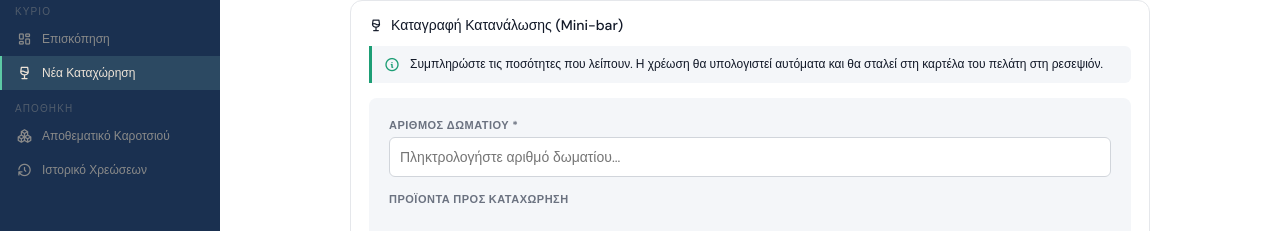
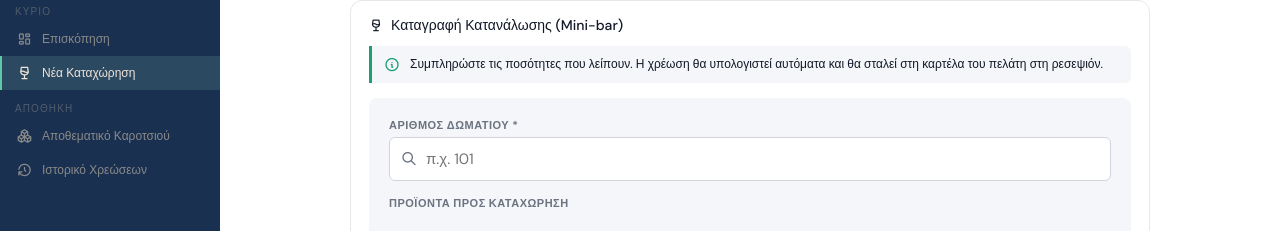
Before and after one commit to PanagiwthsSen/HotelSystem, a website built with Vite: page pages/minibar.html in a window 1280 px wide. Both pictures are taken after a click on the element "Νέα Καταχώρηση". Shown: the part 77-308 px from the top of the page. Built offline with nearby package versions, Linux system fonts and the light colour scheme; some packages are replaced by stand-ins of ours; no server answers; the database is empty.

Commit message:
minibar searchbar

```diff
--- a/pages/minibar.html
+++ b/pages/minibar.html
@@ -91,8 +91,11 @@
       <div class="form-grid" style="margin-top:15px; background: var(--color-background-secondary); padding: 20px; border-radius: 8px;">
         <div class="fg" style="grid-column: 1 / -1;">
             <label>Αριθμός Δωματίου *</label>
-            <input id="mb-room" list="room-list" autocomplete="off" placeholder="Πληκτρολογήστε αριθμό δωματίου..." style="font-size:14px;padding:10px;">
-            <datalist id="room-list"></datalist>
+            <div style="position:relative">
+                <i class="ti ti-search" style="position:absolute;left:12px;top:50%;transform:translateY(-50%);color:var(--color-text-secondary);font-size:16px;pointer-events:none"></i>
+                <input id="mb-room" list="room-list" autocomplete="off" placeholder="π.χ. 101" style="padding-left:36px;font-size:15px;padding:11px 12px 11px 36px;border:1px solid var(--color-border-secondary);border-radius:var(--border-radius-md);width:100%;font-family:inherit;background:var(--color-background-primary);color:var(--color-text-primary)">
+                <datalist id="room-list"></datalist>
+            </div>
         </div>
 
         <div style="grid-column: 1 / -1;">
```
